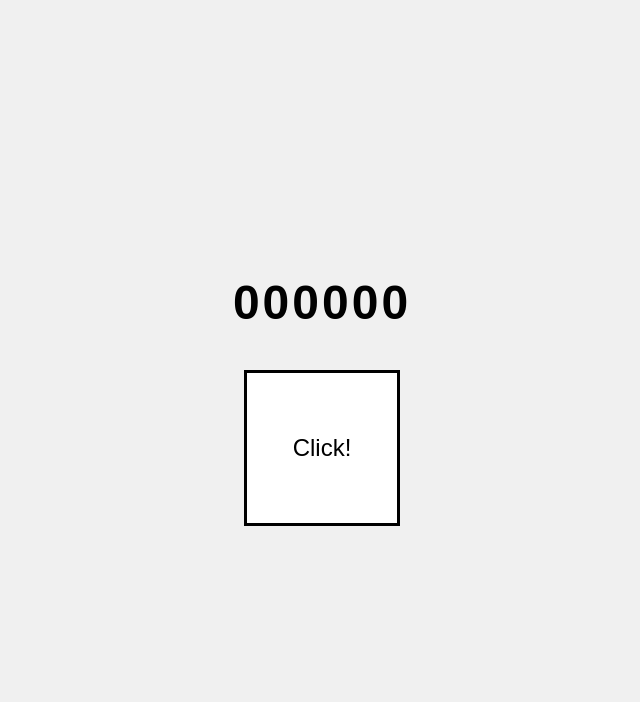
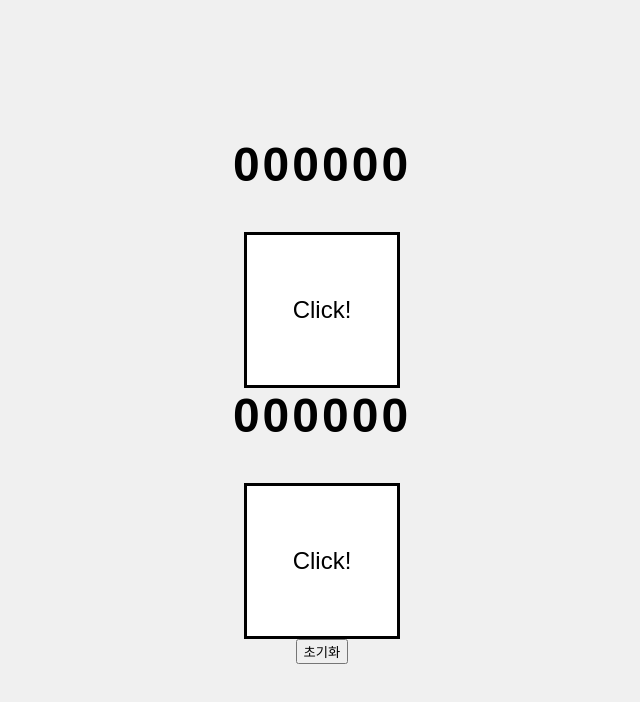
Before and after one commit to hhyk0/clickme, a plain HTML site: page index.html in a window 1280 px wide. Shown: the whole page, without its empty margins (318-958 px from the left). Drawn offline with Linux system fonts and the light colour scheme.

Commit message:
Update index.html

```diff
--- a/index.html
+++ b/index.html
@@ -13,3 +13,7 @@
     <script src="script.js"></script>
 </body>
 </html>
+
+<div id="counter">000000</div>
+<div id="clickBox">Click!</div>
+<button id="resetBtn">초기화</button>
```
